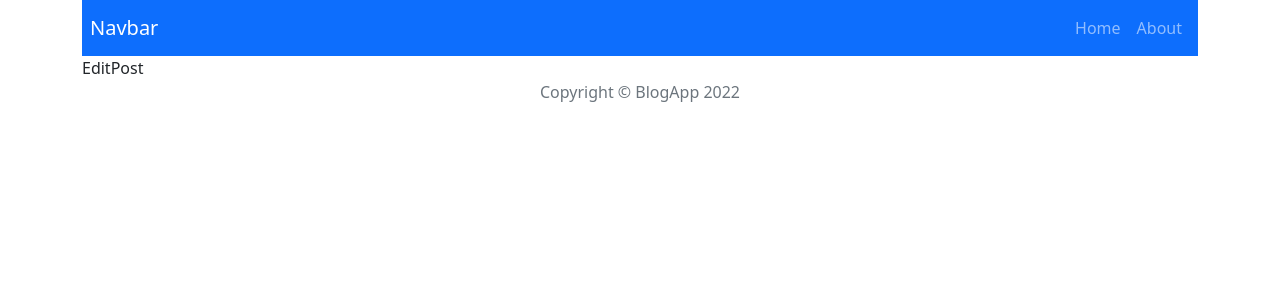
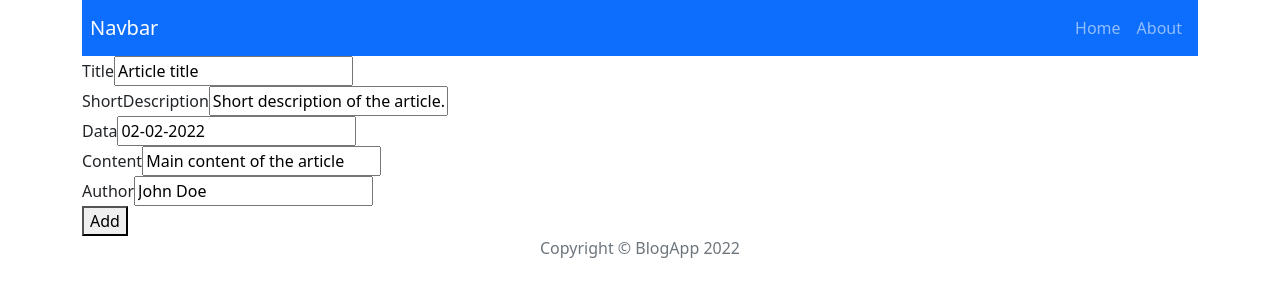
Before and after one commit to evka07/Blog-react, a React (Vite) app: page /post/edit/1 in a window 1280 px wide. Shown: the top 300 px of the page. Built offline with nearby package versions, Linux system fonts and the light colour scheme.

Commit message:
http-server added

```diff
--- a/package.json
+++ b/package.json
@@ -11,6 +11,7 @@
   },
   "dependencies": {
     "bootstrap": "5.1.3",
+    "http-server": "^14.1.1",
     "react": "^18.2.0",
     "react-bootstrap": "^2.9.1",
     "react-dom": "^18.2.0",
--- a/src/components/pages/AddPostPage.jsx
+++ b/src/components/pages/AddPostPage.jsx
@@ -2,28 +2,14 @@ import React, {useState} from 'react';
 import {useNavigate} from "react-router-dom";
 import {useDispatch} from "react-redux";
 import {addPost} from "../../redux/postsRedux.js";
+import PostForm from "../views/PostForm/PostForm.jsx";
 
 const AddPostPage = () => {
     const navigate = useNavigate()
     const dispatch = useDispatch()
-    const  [formData, setFormData] = useState({
-        title: '',
-        shortDescription: '',
-        content: '',
-        author: '',
-        publishedDate: '',
-    })
 
-    const handleInput = (e) => {
-        const {name, value} = e.target
-        setFormData({
-            ...formData,
-            [name]: value,
-        })
-    }
 
-    const handleSubmit = (e) => {
-        e.preventDefault()
+    const handleSubmit = (formData) => {
         const newPost = {
             id:new Date().toISOString(),
             ...formData,
@@ -33,30 +19,22 @@ const AddPostPage = () => {
     }
 
     return (
-        <form onSubmit={handleSubmit}>
-            <div>
-                <label htmlFor="">Title</label>
-                <input type="text" name="title" value={formData.title} onChange={handleInput}/>
-            </div>
-            <div>
-                <label htmlFor="">ShortDescription</label>
-                <input type="text" name="shortDescription" value={formData.shortDescription} onChange={handleInput}/>
-            </div>
-            <div>
-                <label htmlFor="">Data</label>
-                <input type="text" name="publishedDate" value={formData.publishedDate} onChange={handleInput}/>
-            </div>
-            <div>
-                <label htmlFor="">Content</label>
-                <input type="text" name="content" value={formData.content} onChange={handleInput}/>
-            </div>
-            <div>
-                <label htmlFor="">Author</label>
-                <input type="text" name="author" value={formData.author} onChange={handleInput}/>
-            </div>
+        <div>
+            <PostForm
+            action={addPost}
+            actionText={"Add Post"}
+            initialData={{
+                title: '',
+                shortDescription: '',
+                content: '',
+                author: '',
+                publishedDate: '',
+            }}
+            onSubmit={handleSubmit}
+            />
 
-            <button type={'submit'}>Add</button>
-        </form>
+
+        </div>
     );
 };
 
--- a/src/components/pages/EditPostPage.jsx
+++ b/src/components/pages/EditPostPage.jsx
@@ -1,9 +1,35 @@
 import React from 'react';
+import {useNavigate, useParams} from "react-router-dom";
+import {useDispatch, useSelector} from "react-redux";
+import PostForm from "../views/PostForm/PostForm.jsx";
+import {editPost} from "../../redux/postsRedux.js";
 
 const EditPostPage = () => {
+    const {id} = useParams()
+    const navigate = useNavigate()
+    const dispatch = useDispatch()
+    const post = useSelector((state) => state.posts.find((post) => post.id === id))
+
+    const handleEdit = (formData) => {
+        const updatePost = {
+            ...post,
+            ...formData,
+        }
+        dispatch(editPost(updatePost))
+        navigate('/')
+    }
+
+
     return (
         <div>
-            EditPost
+            <PostForm
+            action={editPost}
+            actionText={"Edit post"}
+            initialData={post}
+            onSubmit={handleEdit}
+            />
+
+
         </div>
     );
 };
--- /dev/null
+++ b/src/components/views/PostForm/PostForm.jsx
@@ -0,0 +1,47 @@
+import React, {useState} from 'react';
+
+const PostForm = ({action, actionText, initialData, onSubmit}) => {
+    const [formData, setFormData] = useState(initialData)
+
+    const handleInput = (e) => {
+        const {name, value} = e.target
+        setFormData({
+            ...formData,
+            [name]: value,
+        })
+    }
+
+    const handleSubmit = (e) => {
+        e.preventDefault()
+        onSubmit(formData)
+    }
+
+    return (
+        <form onSubmit={handleSubmit}>
+            <div>
+                <label htmlFor="">Title</label>
+                <input type="text" name="title" value={formData.title} onChange={handleInput}/>
+            </div>
+            <div>
+                <label htmlFor="">ShortDescription</label>
+                <input type="text" name="shortDescription" value={formData.shortDescription} onChange={handleInput}/>
+            </div>
+            <div>
+                <label htmlFor="">Data</label>
+                <input type="text" name="publishedDate" value={formData.publishedDate} onChange={handleInput}/>
+            </div>
+            <div>
+                <label htmlFor="">Content</label>
+                <input type="text" name="content" value={formData.content} onChange={handleInput}/>
+            </div>
+            <div>
+                <label htmlFor="">Author</label>
+                <input type="text" name="author" value={formData.author} onChange={handleInput}/>
+            </div>
+
+            <button type={'submit'}>Add</button>
+        </form>
+    );
+};
+
+export default PostForm;
--- a/src/redux/postsRedux.js
+++ b/src/redux/postsRedux.js
@@ -2,6 +2,7 @@ import initialState from "./initialState.js";
 
 const ADD_POST = 'app/posts/ADD_POST'
 const DELETE_POST = 'app/posts/DELETE_POST'
+const EDIT_POST = 'a[[/posts/EDIT_POST'
 
 export const deletePost = (postId) => ({
     type: DELETE_POST,
@@ -12,8 +13,15 @@ export const addPost = (post) => ({
     payload: post
 })
 
+export const editPost = (post) => ({
+    type: EDIT_POST,
+    payload: post,
+})
+
 const postsReducer = (statePart = initialState.posts, action) => {
     switch (action.type) {
+        case EDIT_POST:
+            return statePart.map((post => post.id === action.payload.id ? action.payload : post))
         case DELETE_POST:
             return statePart.filter((post) => post.id !== action.payload)
         case ADD_POST:
```
Also changed, not shown: 2 other files (tests, documents, lock files or other folders).
